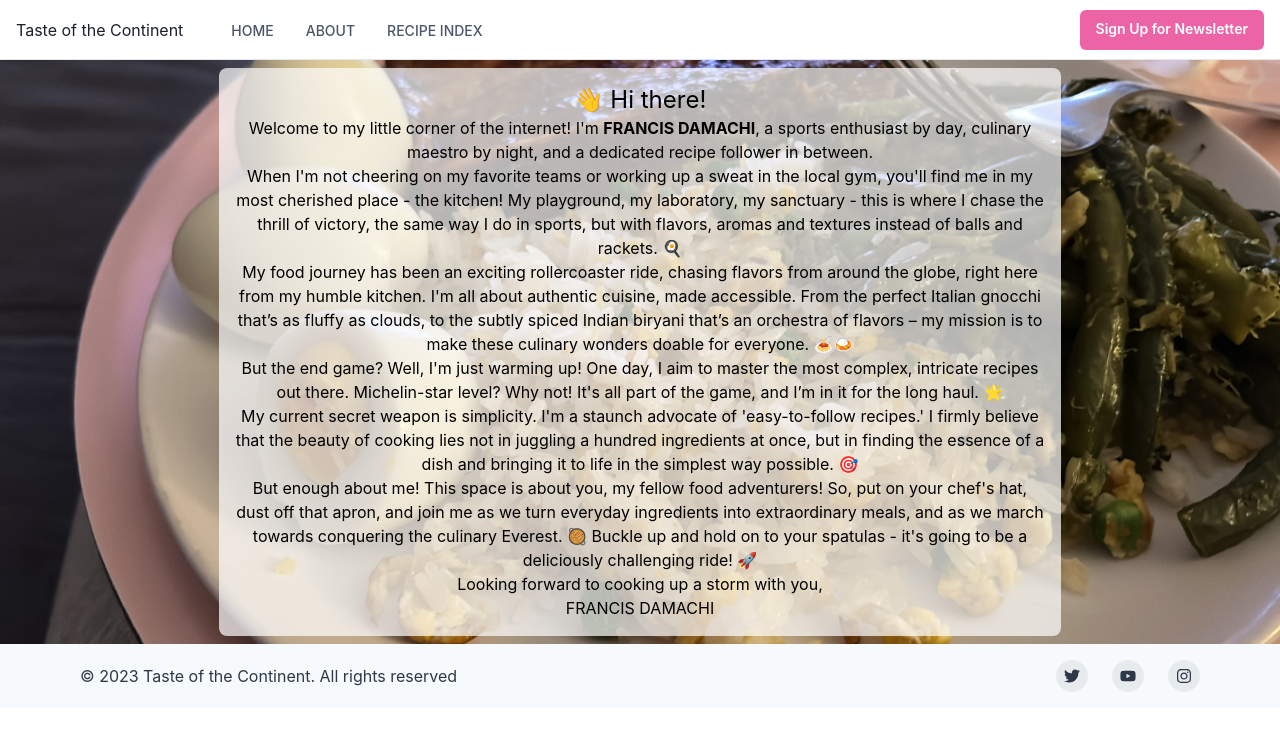
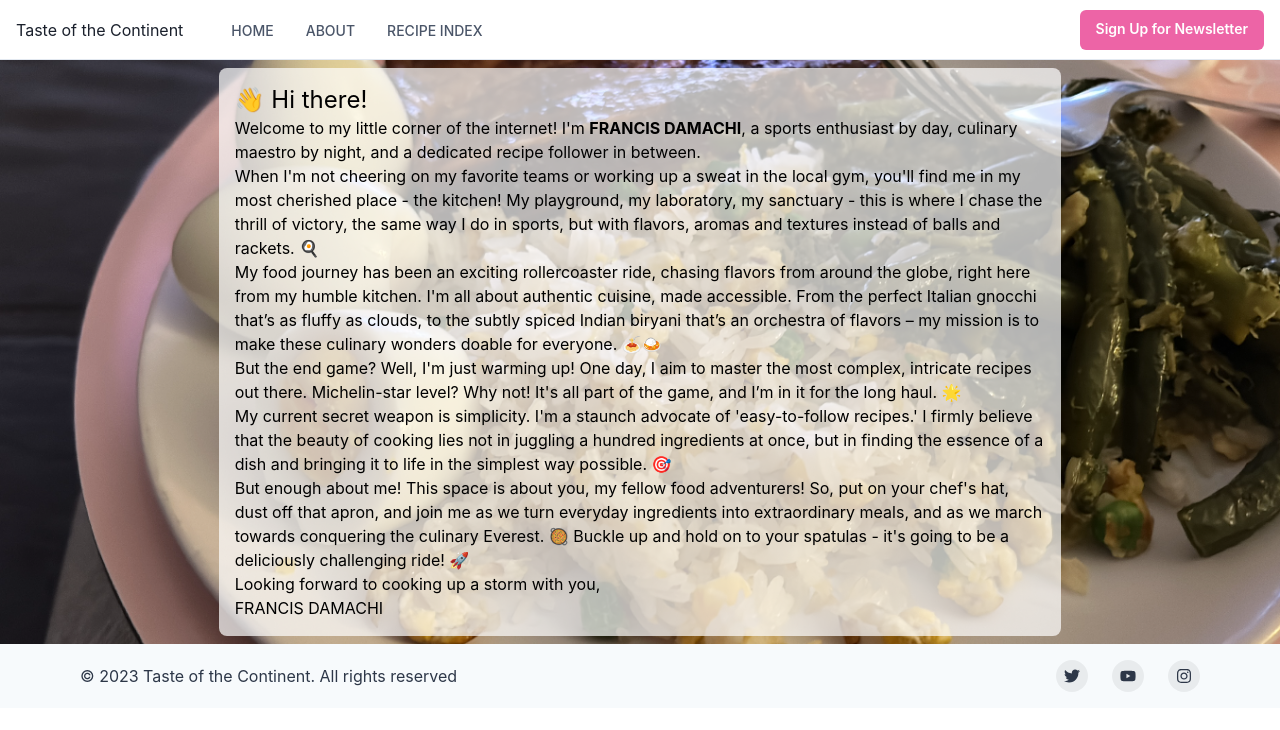
Before and after one commit to damachi/foodblogFinal, a Next.js app: page /about in a window 1280 px wide. Shown: the top 730 px of the page. Built offline with nearby package versions, Linux system fonts and the light colour scheme.

Commit message:
removed apostrophe

```diff
--- a/app/about/page.tsx
+++ b/app/about/page.tsx
@@ -9,28 +9,28 @@ export default function AboutMe() {
 
     return (
         <div className='w-full bg-backgroundimage bg-no-repeat bg-cover bg-center flex justify-center items-center p-2'>
-            <div className='w-2/3  bg-white rounded-lg bg-opacity-70 text-black p-4 overflow-auto text-center'>
+            <div className='w-2/3  bg-white rounded-lg bg-opacity-70 text-black p-4 overflow-auto text-cen'>
 
 
                 <span className='text-2xl'>👋 Hi there!</span> <br></br>
 
-                Welcome to my little corner of the internet! I'm <span className='font-bold'>FRANCIS DAMACHI</span>, a sports enthusiast by day, culinary maestro by night, and a dedicated recipe follower in between.<br></br>
+                Welcome to my little corner of the internet! I&apos;m <span className='font-bold'>FRANCIS DAMACHI</span>, a sports enthusiast by day, culinary maestro by night, and a dedicated recipe follower in between.<br></br>
 
-                When I'm not cheering on my favorite teams or working up a sweat in the local gym, you'll find me in my most cherished place - the kitchen! My playground, my laboratory, my sanctuary - this is where I chase the thrill of victory, the same way I do in sports, but with flavors, aromas and textures instead of balls and rackets. 🍳 <br></br>
+When I&apos;m not cheering on my favorite teams or working up a sweat in the local gym, you&apos;ll find me in my most cherished place - the kitchen! My playground, my laboratory, my sanctuary - this is where I chase the thrill of victory, the same way I do in sports, but with flavors, aromas and textures instead of balls and rackets. 🍳 <br></br>
 
-                My food journey has been an exciting rollercoaster ride, chasing flavors from around the globe, right here from my humble kitchen. I'm all about authentic cuisine, made accessible. From the perfect Italian gnocchi that’s as fluffy as clouds, to the subtly spiced Indian biryani that’s an orchestra of flavors – my mission is to make these culinary wonders doable for everyone. 🍝🍛 <br></br>
+My food journey has been an exciting rollercoaster ride, chasing flavors from around the globe, right here from my humble kitchen. I&apos;m all about authentic cuisine, made accessible. From the perfect Italian gnocchi that’s as fluffy as clouds, to the subtly spiced Indian biryani that’s an orchestra of flavors – my mission is to make these culinary wonders doable for everyone. 🍝🍛 <br></br>
 
-                But the end game? Well, I'm just warming up! One day, I aim to master the most complex, intricate recipes out there. Michelin-star level? Why not! It's all part of the game, and I’m in it for the long haul. 🌟 <br></br>
+But the end game? Well, I&apos;m just warming up! One day, I aim to master the most complex, intricate recipes out there. Michelin-star level? Why not! It&apos;s all part of the game, and I’m in it for the long haul. 🌟 <br></br>
 
-                My current secret weapon is simplicity. I'm a staunch advocate of 'easy-to-follow recipes.' I firmly believe that the beauty of cooking lies not in juggling a hundred ingredients at once, but in finding the essence of a dish and bringing it to life in the simplest way possible. 🎯 <br></br>
+My current secret weapon is simplicity. I&apos;m a staunch advocate of &apos;easy-to-follow recipes.&apos; I firmly believe that the beauty of cooking lies not in juggling a hundred ingredients at once, but in finding the essence of a dish and bringing it to life in the simplest way possible. 🎯 <br></br>
 
-                But enough about me! This space is about you, my fellow food adventurers! So, put on your chef's hat, dust off that apron, and join me as we turn everyday ingredients into extraordinary meals, and as we march towards conquering the culinary Everest. 🥘
+But enough about me! This space is about you, my fellow food adventurers! So, put on your chef&apos;s hat, dust off that apron, and join me as we turn everyday ingredients into extraordinary meals, and as we march towards conquering the culinary Everest. 🥘
 
-                Buckle up and hold on to your spatulas - it's going to be a deliciously challenging ride! 🚀 <br></br>
+Buckle up and hold on to your spatulas - it&apos;s going to be a deliciously challenging ride! 🚀 <br></br>
 
-                Looking forward to cooking up a storm with you, <br></br>
+Looking forward to cooking up a storm with you, <br></br>
 
-                FRANCIS DAMACHI
+FRANCIS DAMACHI
 
             </div>
         </div>
```
